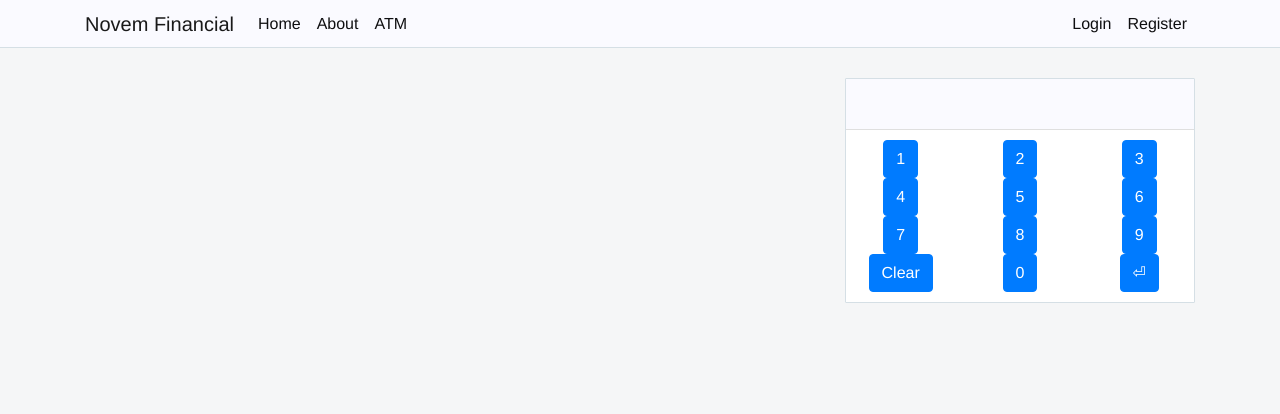
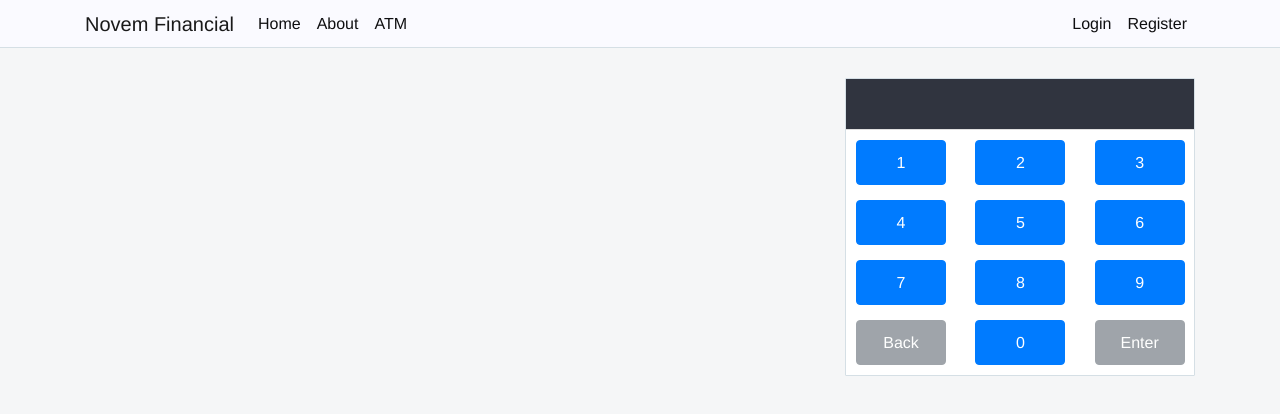
Before and after one commit to novem-technology/Banking-System, a Vue app in the folder Frontend/: page /atm in a window 1280 px wide. Shown: the top 414 px of the page. Built offline with nearby package versions, Linux system fonts and the light colour scheme.

Commit message:
Make keypad nicer

```diff
--- a/Frontend/src/views/atm/Atm.vue
+++ b/Frontend/src/views/atm/Atm.vue
@@ -8,52 +8,112 @@
         </div>
         <div class="col-4">
           <ul class="list-group list-group-flush panel">
-            <li class="list-group-heading">
+            <li class="list-group-heading keypad-heading">
               <h3>{{ numpadResult }}</h3>
             </li>
-            <li class="list-group-item">
-              <div class="row">
+            <li class="list-group-item keypad-body">
+              <div class="row under-padding">
                 <div class="col-4">
-                  <button type="button" class="btn btn-primary" v-on:click="numpadOne()">1</button>
+                  <div v-if="this.isMaxLength()">
+                    <button type="button" class="btn btn-secondary" disabled>1</button>
+                  </div>
+                  <div v-else>
+                    <button type="button" class="btn btn-primary" v-on:click="numpadOne()">1</button>
+                  </div>
                 </div>
                 <div class="col-4">
-                  <button type="button" class="btn btn-primary" v-on:click="numpadTwo()">2</button>
+                  <div v-if="this.isMaxLength()">
+                    <button type="button" class="btn btn-secondary" disabled>2</button>
+                  </div>
+                  <div v-else>
+                    <button type="button" class="btn btn-primary" v-on:click="numpadTwo()">2</button>
+                  </div>
                 </div>
                 <div class="col-4">
-                  <button type="button" class="btn btn-primary" v-on:click="numpadThree()">3</button>
+                  <div v-if="this.isMaxLength()">
+                    <button type="button" class="btn btn-secondary" disabled>3</button>
+                  </div>
+                  <div v-else>
+                    <button type="button" class="btn btn-primary" v-on:click="numpadThree()">3</button>
+                  </div>
+                </div>
+              </div>
+              <div class="row under-padding">
+                <div class="col-4">
+                  <div v-if="this.isMaxLength()">
+                    <button type="button" class="btn btn-secondary" disabled>4</button>
+                  </div>
+                  <div v-else>
+                    <button type="button" class="btn btn-primary" v-on:click="numpadFour()">4</button>
+                  </div>
+                </div>
+                <div class="col-4">
+                  <div v-if="this.isMaxLength()">
+                    <button type="button" class="btn btn-secondary" disabled>5</button>
+                  </div>
+                  <div v-else>
+                    <button type="button" class="btn btn-primary" v-on:click="numpadFive()">5</button>
+                  </div>
+                </div>
+                <div class="col-4">
+                  <div v-if="this.isMaxLength()">
+                    <button type="button" class="btn btn-secondary" disabled>6</button>
+                  </div>
+                  <div v-else>
+                    <button type="button" class="btn btn-primary" v-on:click="numpadSix()">6</button>
+                  </div>
+                </div>
+              </div>
+              <div class="row under-padding">
+                <div class="col-4">
+                  <div v-if="this.isMaxLength()">
+                    <button type="button" class="btn btn-secondary" disabled>7</button>
+                  </div>
+                  <div v-else>
+                    <button type="button" class="btn btn-primary" v-on:click="numpadSeven()">7</button>
+                  </div>
+                </div>
+                <div class="col-4">
+                  <div v-if="this.isMaxLength()">
+                    <button type="button" class="btn btn-secondary" disabled>8</button>
+                  </div>
+                  <div v-else>
+                    <button type="button" class="btn btn-primary" v-on:click="numpadEight()">8</button>
+                  </div>
+                </div>
+                <div class="col-4">
+                  <div v-if="this.isMaxLength()">
+                    <button type="button" class="btn btn-secondary" disabled>9</button>
+                  </div>
+                  <div v-else>
+                    <button type="button" class="btn btn-primary" v-on:click="numpadNine()">9</button>
+                  </div>
                 </div>
               </div>
               <div class="row">
                 <div class="col-4">
-                  <button type="button" class="btn btn-primary" v-on:click="numpadFour()">4</button>
+                  <div v-if="this.isMinLength()">
+                    <button type="button" class="btn btn-secondary" disabled>Back</button>
+                  </div>
+                  <div v-else>
+                    <button type="button" class="btn btn-primary" v-on:click="numpadBack()">Back</button>
+                  </div>
                 </div>
                 <div class="col-4">
-                  <button type="button" class="btn btn-primary" v-on:click="numpadFive()">5</button>
+                  <div v-if="this.isMaxLength()">
+                    <button type="button" class="btn btn-secondary" disabled>0</button>
+                  </div>
+                  <div v-else>
+                    <button type="button" class="btn btn-primary" v-on:click="numpadZero()">0</button>
+                  </div>
                 </div>
                 <div class="col-4">
-                  <button type="button" class="btn btn-primary" v-on:click="numpadSix()">6</button>
-                </div>
-              </div>
-              <div class="row">
-                <div class="col-4">
-                  <button type="button" class="btn btn-primary" v-on:click="numpadSeven()">7</button>
-                </div>
-                <div class="col-4">
-                  <button type="button" class="btn btn-primary" v-on:click="numpadEight()">8</button>
-                </div>
-                <div class="col-4">
-                  <button type="button" class="btn btn-primary" v-on:click="numpadNine()">9</button>
-                </div>
-              </div>
-              <div class="row">
-                <div class="col-4">
-                  <button type="button" class="btn btn-primary" v-on:click="numpadClear()">Clear</button>
-                </div>
-                <div class="col-4">
-                  <button type="button" class="btn btn-primary" v-on:click="numpadZero()">0</button>
-                </div>
-                <div class="col-4">
-                  <button type="button" class="btn btn-primary" v-on:click="numpadEnter()">⏎</button>
+                  <div v-if="this.isMaxLength()">
+                    <button type="button" class="btn btn-primary" v-on:click="numpadEnter()">Enter</button>
+                  </div>
+                  <div v-else>
+                    <button type="button" class="btn btn-secondary" disabled>Enter</button>
+                  </div>
                 </div>
               </div>
             </li>
@@ -76,6 +136,15 @@ import Navbar from '@/components/Navbar.vue';
 export default class Atm extends Vue {
   @Prop() public numpadResult = '';
   @Prop() public loggedIn = false;
+  @Prop() public maxLength = 4;
+
+  public isMaxLength() {
+    return (this.numpadResult.length >= this.maxLength);
+  }
+
+  public isMinLength() {
+    return (this.numpadResult.length === 0);
+  }
 
   public numpadOne() {
     this.numpadResult = this.numpadResult.concat('1');
@@ -113,8 +182,8 @@ export default class Atm extends Vue {
     this.numpadResult = this.numpadResult.concat('9');
   }
 
-  public numpadClear() {
-    this.numpadResult = '';
+  public numpadBack() {
+    this.numpadResult = this.numpadResult.substring(0, this.numpadResult.length - 1);
   }
 
   public numpadZero() {
@@ -131,7 +200,21 @@ export default class Atm extends Vue {
 </script>
 
 <style lang="scss">
-.list-group-heading {
+@import '@/scss/_palette.scss';
+@import '@/scss/_settings.scss';
+
+.keypad-heading {
   height: 50px !important;
+  background: $palette-gray;
+  color: $palette-soft-white;
+}
+
+.btn {
+  height: 45px;
+  width: 90px;
+}
+
+.under-padding {
+  padding-bottom: 15px;
 }
 </style>
```
